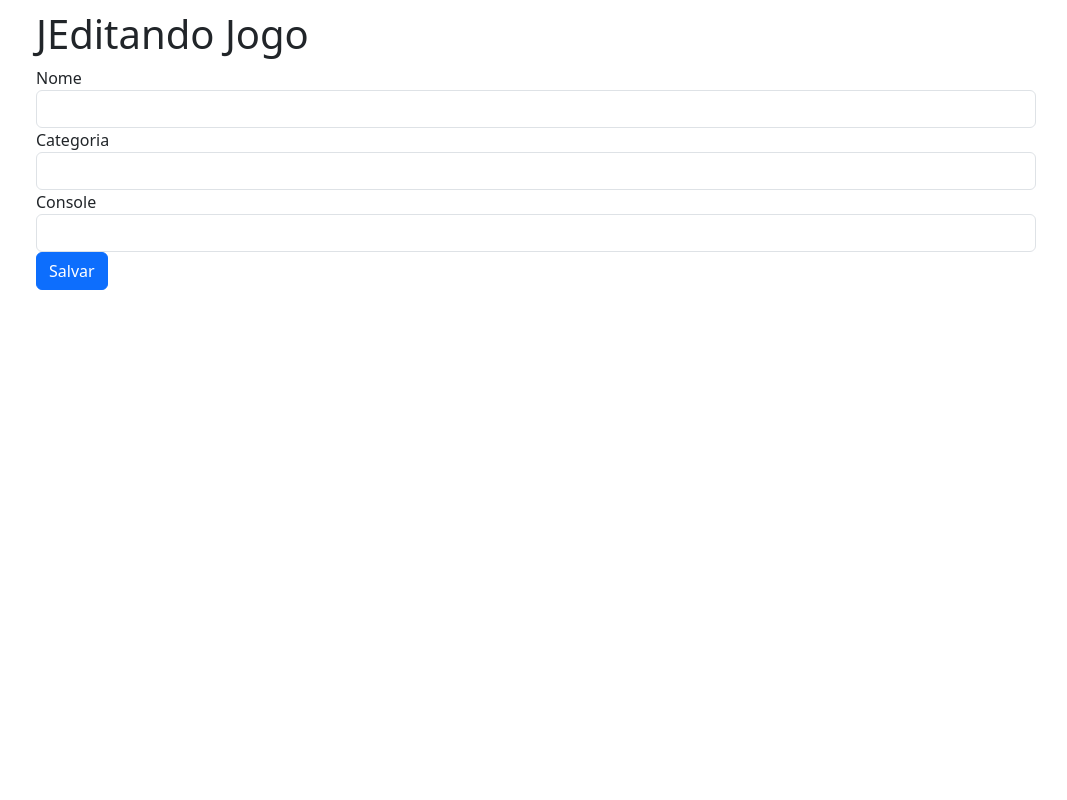
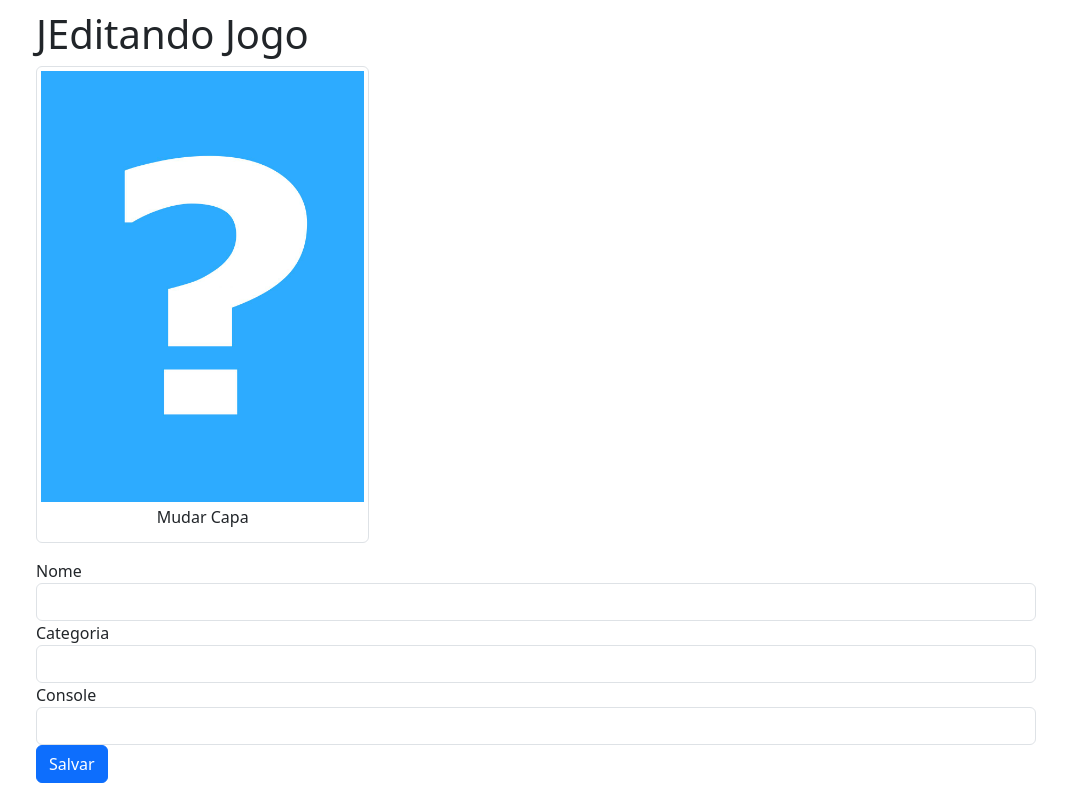
Before and after one commit to SamuelPerroni/Python-Flask-Jogoteca, a Flask app: page /editar/1 in a window 1280 px wide. Shown: the whole page, without its empty margins (104-1171 px from the left). Run offline with Flask 3, Linux system fonts and the light colour scheme; the visitor is signed in with stand-in values (Sample User, id 1); data that the repository does not hold is empty; some libraries are stand-ins or nearby versions.

Commit message:
melhorando a organização das capas de jogo

```diff
--- /dev/null
+++ b/helpers.py
@@ -0,0 +1,14 @@
+import os
+from jogoteca import app
+
+def recupera_imagem(id):
+    for nome_arquivo in os.listdir(app.config['UPLOAD_PATH']):
+        if f'capa{id}' in nome_arquivo:
+            return nome_arquivo
+
+    return 'capa_padrao.jpg'
+
+def deleta_arquivo(id):
+    arquivo = recupera_imagem(id)
+    if arquivo != 'capa_padrao.jpg':
+        os.remove(os.path.join(app.config['UPLOAD_PATH'], arquivo))
--- /dev/null
+++ b/static/app.js
@@ -0,0 +1,15 @@
+$('form input[type="file"]').change(envent => {
+    let arquivos = event.target.files;
+    if (arquivos.length === 0) {
+        console.log('sem imagem pra mostrar')
+    } else {
+        if (arquivos[0].type == 'image/jpeg') {
+            $('img').remove();
+            let imagem = $('<img class="img-responsive">');
+            imagem.attr('src', window.URL.createObjectURL(arquivos[0]));
+            $('figure').prepend(imagem);
+        } else {
+            alert('Formato não suportado')
+        }
+    }
+});
--- a/templates/editar.html
+++ b/templates/editar.html
@@ -1,6 +1,17 @@
 {% extends "template.html" %}
 {% block conteudo %}
         <form action="{{ url_for('atualizar') }}" method="post">
+
+            <figure class="img-thumbnail col-md-4">
+                <img class="img-fluid" src="{{ url_for('imagem', nome_arquivo=capa_jogo) }}">
+                <figcaption>
+                    <label class="fileContainer">
+                        Mudar Capa
+                        <input type="file" name="arquivo" accept=".jpg">
+                    </label>
+                </figcaption>
+            </figure>
+
             <fieldset>
                 <input type="hidden" name="id" value="{{ jogo.id }}">
                 <div class="form-group">
--- a/templates/novo.html
+++ b/templates/novo.html
@@ -1,6 +1,7 @@
 {% extends "template.html" %}
 {% block conteudo %}
         <form action="{{ url_for('criar') }}" method="post" enctype="multipart/form-data">
+
             <figure class="img-thumbnail col-md-4">
                 <img class="img-fluid" src="{{ url_for('imagem', nome_arquivo='capa_padrao.jpg') }}">
                 <figcaption>
@@ -10,6 +11,7 @@
                     </label>
                 </figcaption>
             </figure>
+
             <fieldset>
                 <div class="form-group">
                     <label for="nome">Nome</label>
--- a/templates/template.html
+++ b/templates/template.html
@@ -26,6 +26,8 @@
 
             {% block conteudo %} {% endblock %}
 
+            <script type="text/javascript" src="{{ url_for('static', filename='jquery.js') }}"></script>
+            <script type="text/javascript" src="{{ url_for('static', filename='app.js') }}"></script>
         </div>
     </body>
 </html>
--- a/views.py
+++ b/views.py
@@ -1,6 +1,8 @@
 from flask import render_template, request, redirect, session, flash, url_for, send_from_directory
 from jogoteca import app, db
 from models import Jogos, Usuarios
+from helpers import recupera_imagem, deleta_arquivo
+import time
 
 @app.route('/')
 def index():
@@ -31,7 +33,8 @@ def criar():
 
     arquivo = request.files['arquivo']
     upload_path = app.config['UPLOAD_PATH']
-    arquivo.save(f'{upload_path}/capa{novo_jogo.id}.jpg')
+    timestamp = time.time()
+    arquivo.save(f'{upload_path}/capa{novo_jogo.id}-{timestamp}.jpg')
 
     return redirect(url_for('index'))
 
@@ -40,7 +43,8 @@ def editar(id):
     if 'usuario_logado' not in session or session['usuario_logado'] is None:
         return redirect(url_for('login', proxima=url_for('editar')))
     jogo = Jogos.query.filter_by(id=id).first()
-    return render_template('editar.html', titulo='Editando Jogo', jogo=jogo)
+    capa_jogo = recupera_imagem(id)
+    return render_template('editar.html', titulo='Editando Jogo', jogo=jogo, capa_jogo=capa_jogo)
 
 @app.route('/atualizar', methods=['POST',])
 def atualizar():
@@ -51,6 +55,12 @@ def atualizar():
 
     db.session.add(jogo)
     db.session.commit()
+
+    arquivo = request.files['arquivo']
+    upload_path = app.config['UPLOAD_PATH']
+    timestamp = time.time()
+    deleta_arquivo(jogo.id)
+    arquivo.save(f'{upload_path}/capa{jogo.id}-{timestamp}.jpg')
 
     return redirect(url_for('index'))
 
```
Also changed, not shown: static/jquery.js (added).
